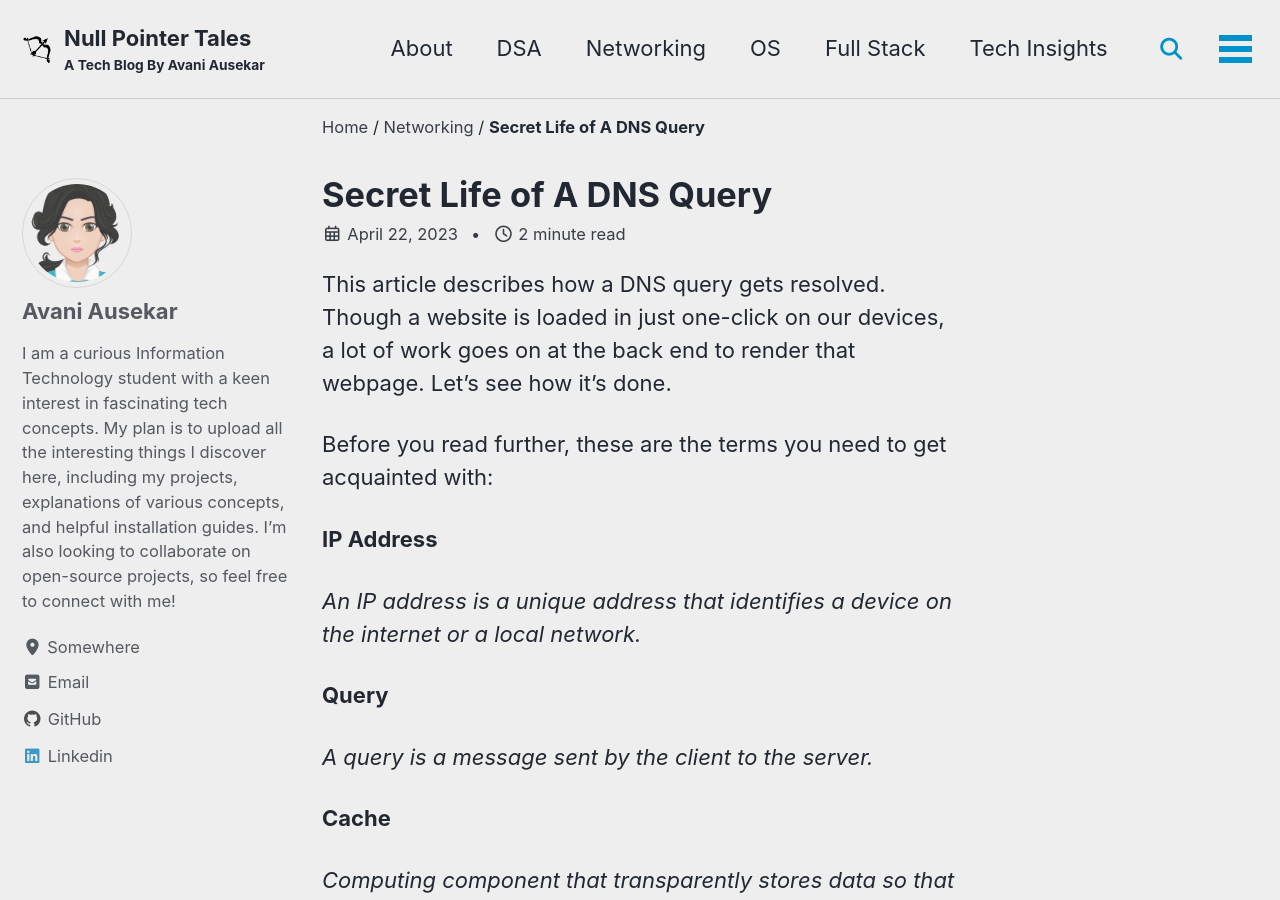
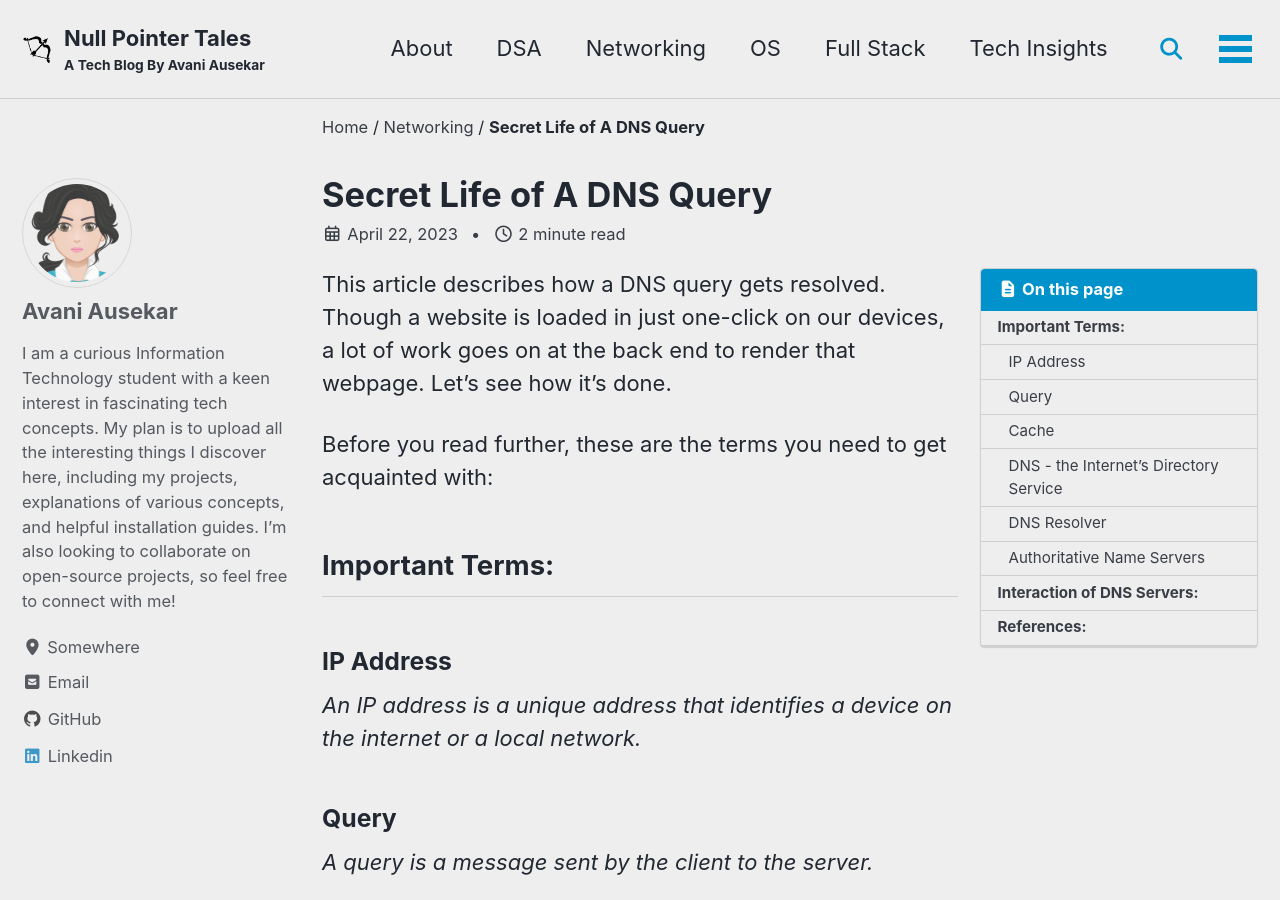
Before and after one commit to avaniausekar/avaniausekar.github.io, a Jekyll site: the page built from _posts/networking/2023-04-22-secret-life-of-a-dns-query.markdown, in a window 1280 px wide and 900 px high. Built offline with Jekyll 4.4.1, drawn with Linux system fonts in a browser that asks for light colours; cached includes are drawn as plain includes; comment, search, counter and statistics services are not loaded.

Commit message:
my new website

```diff
--- a/_config.yml
+++ b/_config.yml
@@ -210,6 +210,11 @@ kramdown:
   smart_quotes: lsquo,rsquo,ldquo,rdquo
   enable_coderay: false
 
+toc:
+  enabled: true
+  heading: "On This Page" # Customize the box heading
+  min_depth: 2           # Minimum heading level to include (e.g., H2)
+  max_depth: 3
 
 # Sass/SCSS
 sass:
--- a/_posts/networking/2023-04-22-secret-life-of-a-dns-query.markdown
+++ b/_posts/networking/2023-04-22-secret-life-of-a-dns-query.markdown
@@ -5,39 +5,41 @@ date:   2023-04-22 09:30:45 +0530
 categories:
         - networking
 tags: networking
+toc: true
 ---
 This article describes how a DNS query gets resolved. Though a website is loaded in just one-click on our devices, a lot of work goes on at the back end to render that webpage. Let's see how it's done.
 
 Before you read further, these are the terms you need to get acquainted with:
+## Important Terms:
 
-**IP Address**
+### IP Address
 
 *An IP address is a unique address that identifies a device on the internet or a local network.*
 
-**Query**
+### Query
 
 *A query is a message sent by the client to the server.*
 
-**Cache**
+### Cache
 
 *Computing component that transparently stores data so that future requests for that data can be served faster.*
 
-**DNS - the Internet's Directory Service**
+### DNS - the Internet's Directory Service
 
 *The browser needs to translate "www.blogger.com" to its corresponding IP address, because hostnames can consist of variable-length alphanumeric characters, they would be difficult to process by routers. For these reasons, hosts are also identified by so-called IP addresses.*
 
-**DNS Resolver**
+### DNS Resolver
 
 *Servers designed to receive DNS queries from web browsers and other applications.*
 
-**Authoritative Name Servers**
+### Authoritative Name Servers
 
 *Servers where the DNS records are stored. Consists of root name servers, TLD servers and authoritative servers.*
 
 ----
 
 ****
-**Interaction of DNS Servers:**
+## Interaction of DNS Servers:
 <img src="{{ site.baseurl }}/images/dns_query.jpg">
 
 Consider you click on the URL www.blogger.com
@@ -67,6 +69,6 @@ Consider you click on the URL www.blogger.com
 As shown above, the DNS query is iterative in nature, as recursive queries put heavy load of name resolution in upper levels of hierarchy.
 
 ----
-**References:**
+## References:
 
 *James Kurose, Keith Ross, Computer Networking A Top-Down Approach, 7th Edition.*
--- a/_posts/tech-insights/2023-07-22-Ways-to-deploy-a-python-server-on-apache.markdown
+++ b/_posts/tech-insights/2023-07-22-Ways-to-deploy-a-python-server-on-apache.markdown
@@ -20,7 +21,7 @@ Prerequisites:
 
 ----
 
-- **Deploying using Windows IIS Server:**
+## **Deploying using Windows IIS Server:**
 
 1. I have used this [link](https://medium.com/@dpralay07/deploy-a-python-flask-application-in-iis-server-and-run-on-machine-ip-address-ddb81df8edf3) to install until step IV with some changes.
 **CGI** module will be found in
```
Also changed, not shown: other parts of _posts/tech-insights/2023-07-22-Ways-to-deploy-a-python-server-on-apache.markdown (+2 -1 lines), _posts/os/2023-04-25-process-creation.markdown (+7 -5 lines), _posts/tech-insights/2023-06-10-debugging_guide.markdown (+7 -6 lines), 7 other files.
